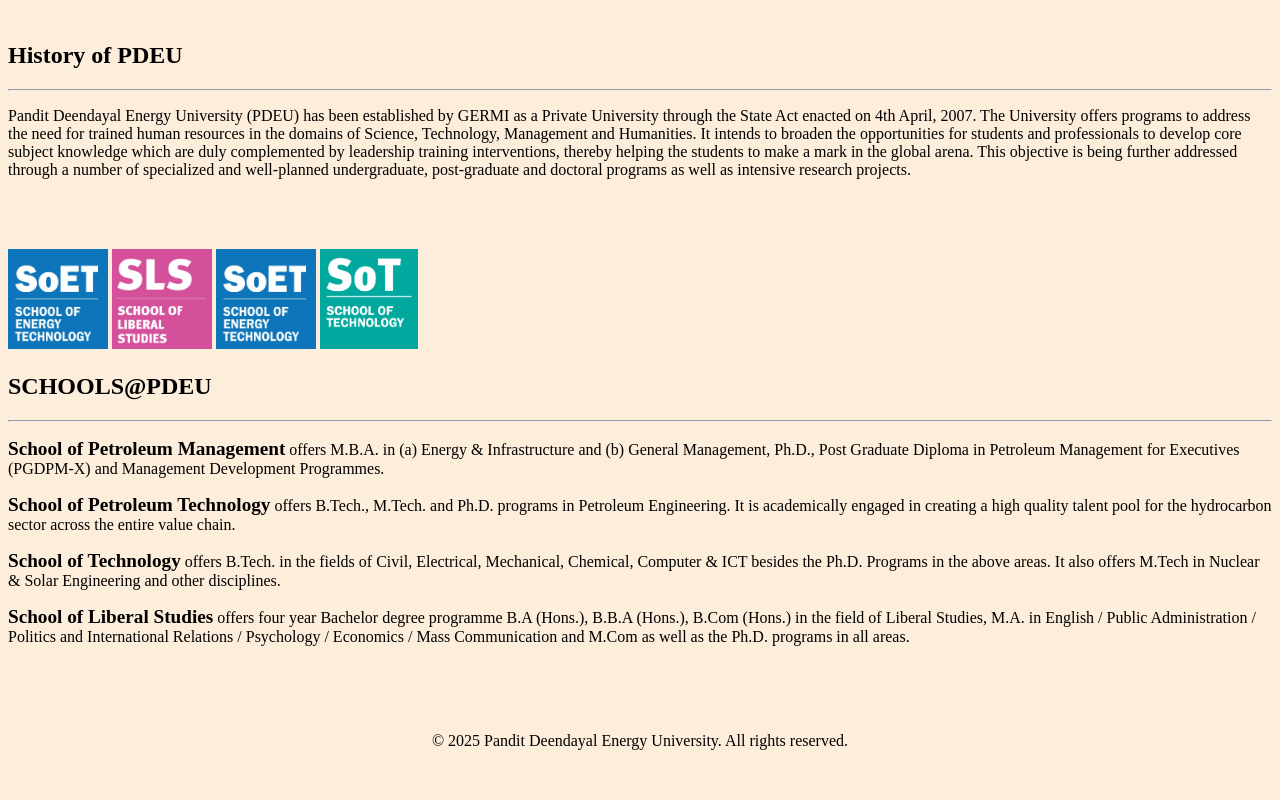
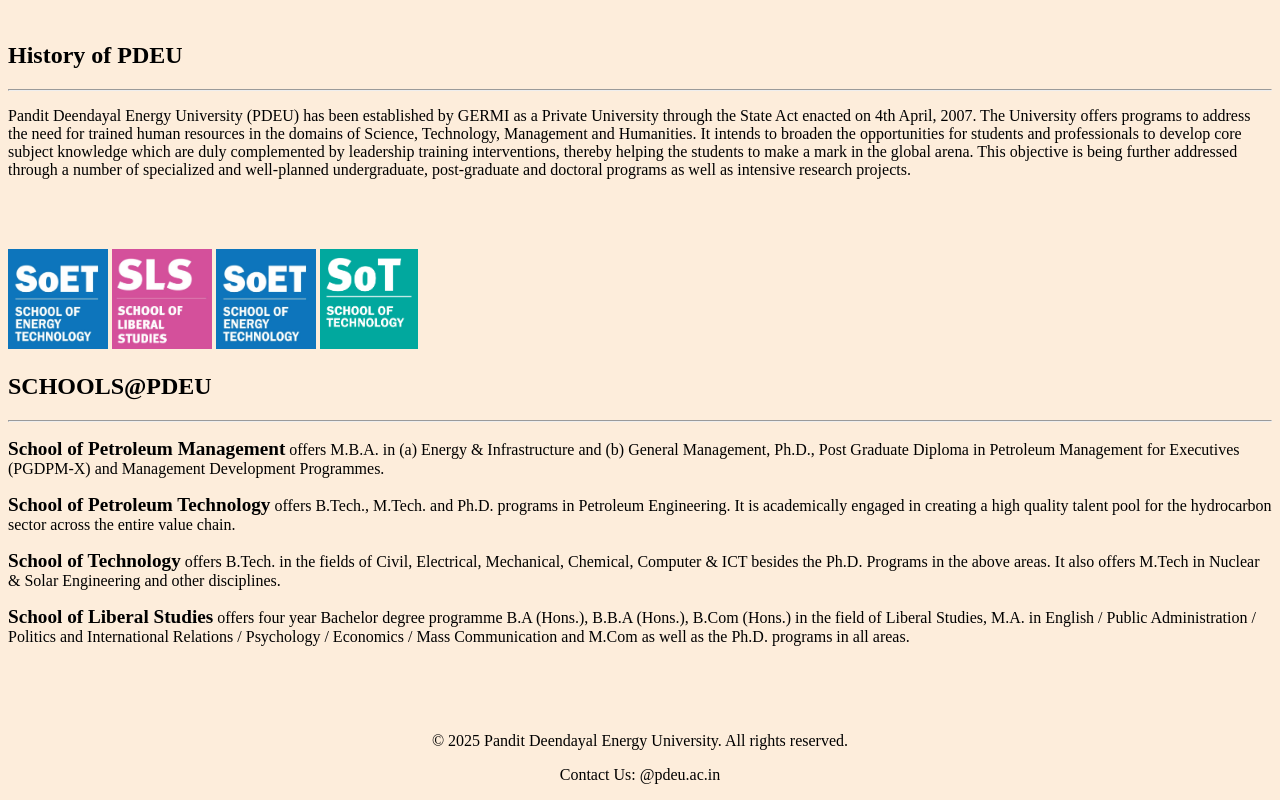
Before and after one commit to Priyansh-0704/PDEU-Website, a plain HTML site: page index.html in a window 1280 px wide. Shown: the part 670-1470 px from the top of the page. Before the commit the page ends 1436 px from the top, so only its background shows below. Drawn offline with Linux system fonts and the light colour scheme.

Commit message:
footer update

```diff
--- a/index.html
+++ b/index.html
@@ -67,6 +67,7 @@
 
     <footer style="text-align: center;">
         <p>© 2025 Pandit Deendayal Energy University. All rights reserved.</p>
+        <p>Contact Us: @pdeu.ac.in</p>
     </footer>
 
     </body>
```
